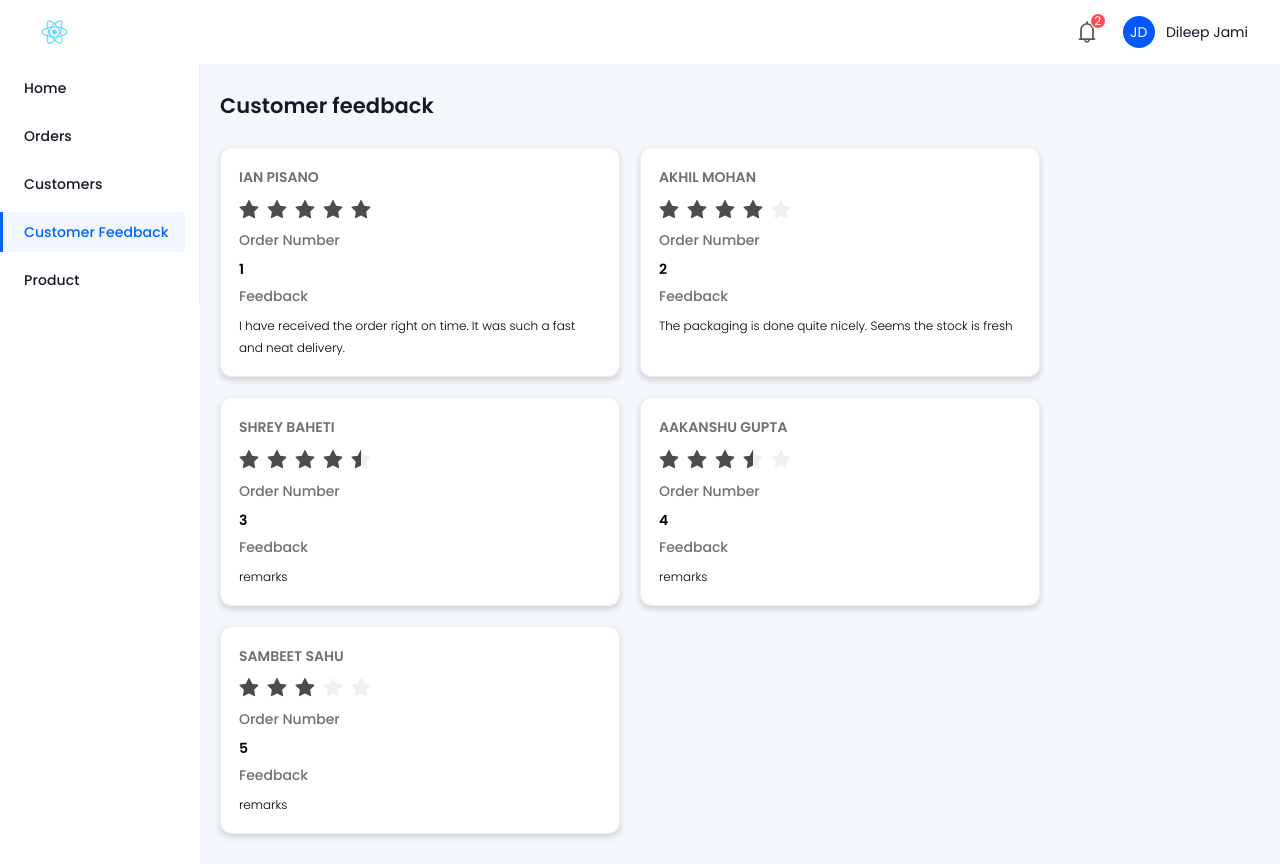
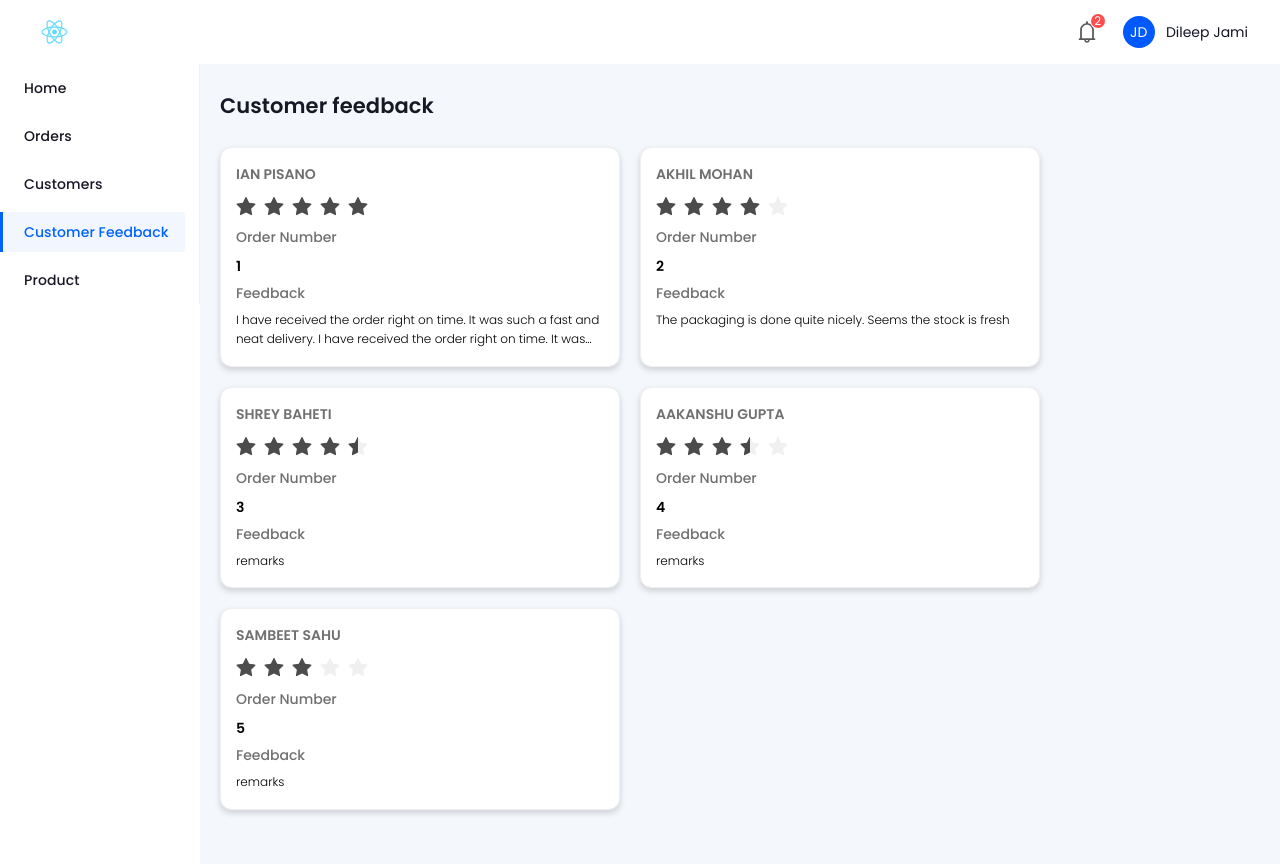
Before and after one commit to sponaka/alakarte-cms-ui, a React (Create React App) app: page /customer-feedback in a window 1280 px wide. Built offline with nearby package versions, Linux system fonts and the light colour scheme.

Commit message:
:sparkles: feat: added feedback modal to see detailed feedback

```diff
--- a/src/api/service.js
+++ b/src/api/service.js
@@ -9,7 +9,7 @@ const APIService = {
                         "customer_name": 'Ian Pisano',
                         "rating": 5,
                         "order_no": 1,
-                        "remarks": "I have received the order right on time. It was such a fast and neat delivery.",
+                        "remarks": "I have received the order right on time. It was such a fast and neat delivery. I have received the order right on time. It was such a fast and neat delivery. I have received the order right on time. It was such a fast and neat delivery.",
                         "active": true
                     },
                     {
--- a/src/components/customer-feedback/CustomerFeedback.js
+++ b/src/components/customer-feedback/CustomerFeedback.js
@@ -1,29 +1,49 @@
 import React, {useEffect, useState} from "react";
 
 import './CustomerFeedback.scss';
-import {Card, Spin} from "antd";
-import { Rate } from 'antd';
+import {Card, Modal, Spin} from "antd";
+import {Rate} from 'antd';
 import APIService from "../../api/service";
 import {Link} from "react-router-dom";
+import {CloseCircleOutlined} from "@ant-design/icons";
 
 const CustomerFeedback = () => {
 
     const [loading, setLoading] = useState(false);
+    const [isModalVisible, setIsModalVisible] = useState(false);
+    const [selectedFeedback, setSelectedFeedback] = useState({
+        "feedbackId": 5,
+        "customer_id": 5,
+        "customer_name": 'Sambeet Sahu',
+        "rating": 3,
+        "order_no": 5,
+        "remarks": "remarks",
+        "active": true
+    });
 
     const [customerFeedbackData, setCustomerFeedbackData] = useState([]);
 
     useEffect(() => {
         setLoading(true);
         APIService.getCustomersFeedback().then(response => {
-           setCustomerFeedbackData(response);
-           setLoading(false);
+            setCustomerFeedbackData(response);
+            setLoading(false);
         }).catch((error) => {
             setLoading(false);
         });
-    }, [])
+    }, []);
+
+    const openFeedbackModal = (feedback) => {
+        setIsModalVisible(true);
+        setSelectedFeedback(feedback);
+    }
+
+    const closeFeedbackModal = () => {
+        setIsModalVisible(false);
+    }
 
     if (loading) {
-        return <div className='fetching'><Spin size="large" /></div>
+        return <div className='fetching'><Spin size="large"/></div>
     }
 
     return (
@@ -51,16 +71,31 @@ const CustomerFeedback = () => {
                                         }
                                     }}
                                 >
-                                <span className='order-no'>{feedback.order_no}</span>
+                                    <span className='order-no'>{feedback.order_no}</span>
                                 </Link>
                                 <h4 className='feedback-title'>Feedback</h4>
-                                <span className='remarks'>{feedback.remarks}</span>
+                                <p className='remarks overflow-text' onClick={() =>
+                                    openFeedbackModal(feedback)
+                                }>{feedback.remarks}</p>
                             </div>
                         </Card>
                     );
                 })}
 
             </div>
+            <Modal visible={isModalVisible} footer={null} centered closeIcon={<CloseCircleOutlined/>}
+                   onCancel={closeFeedbackModal}>
+                <div className='customer-name'>
+                    {selectedFeedback.customer_name}
+                </div>
+                <Rate allowHalf value={selectedFeedback.rating} className='rating' disabled/>
+                <div className='order-details'>
+                    <h4 className='feedback-title'>Order Number</h4>
+                    <span className='order-no'>{selectedFeedback.order_no}</span>
+                    <h4 className='feedback-title'>Feedback</h4>
+                    <span className='remarks'>{selectedFeedback.remarks}</span>
+                </div>
+            </Modal>
         </div>
     );
 }
--- a/src/components/customer-feedback/CustomerFeedback.scss
+++ b/src/components/customer-feedback/CustomerFeedback.scss
@@ -1,5 +1,6 @@
 .customer-feedback-page {
   padding: 20px;
+}
 
 .page-title {
   letter-spacing: 0.1px;
@@ -14,15 +15,18 @@
   justify-content: flex-start;
   gap: 20px;
   flex-wrap: wrap;
+}
 
 .feedback-card {
   background: #FFFFFF 0 0 no-repeat padding-box;
   box-shadow: 0px 3px 6px #00000029;
   border-radius: 11px;
   width: 390px;
+}
 
 .ant-card-body {
-        padding: 18px;
+  padding: 15px;
+  padding-bottom: 5px;
 }
 
 .customer-name {
@@ -56,9 +60,28 @@
   .remarks {
     font-size: 12px;
     color: #000000;
-          font-family: Poppins-Light;
+    cursor: pointer;
+    font-family: Poppins-Light, "Helvetica Neue", sans-serif;
+  }
+
+  .overflow-text {
+    overflow: hidden;
+    text-overflow: ellipsis;
+    display: -webkit-box;
+    -webkit-line-clamp: 2;
+    -webkit-box-orient: vertical;
   }
 }
+
+.ant-modal {
+  width: 420px !important;
 }
+
+.ant-modal-content {
+  border-radius: 11px;
+  box-shadow: 0px 3px 6px #00000029;
 }
+
+.ant-modal-body {
+  padding: 18px;
 }
```
Lines whose indentation alone changed are shown as unchanged.
